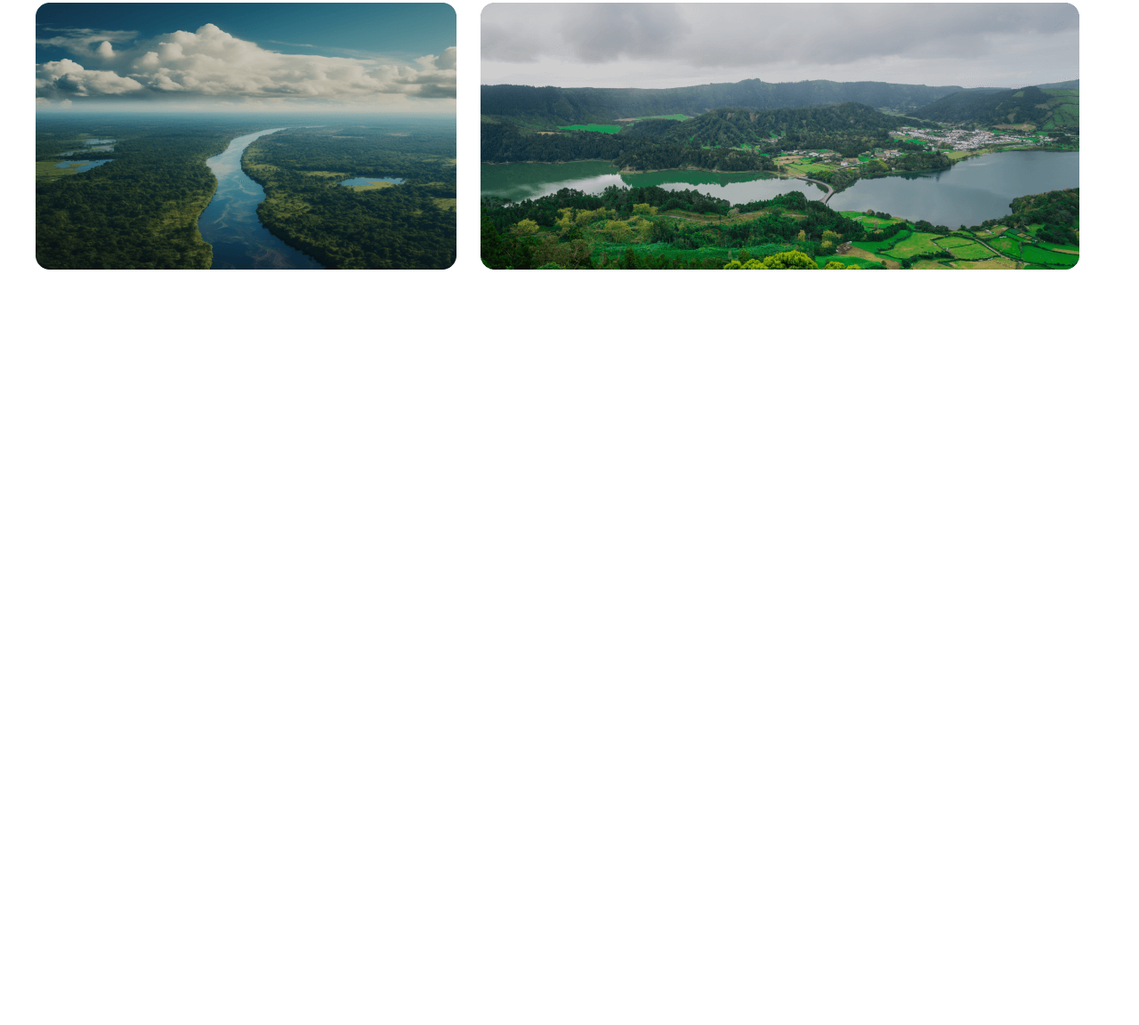
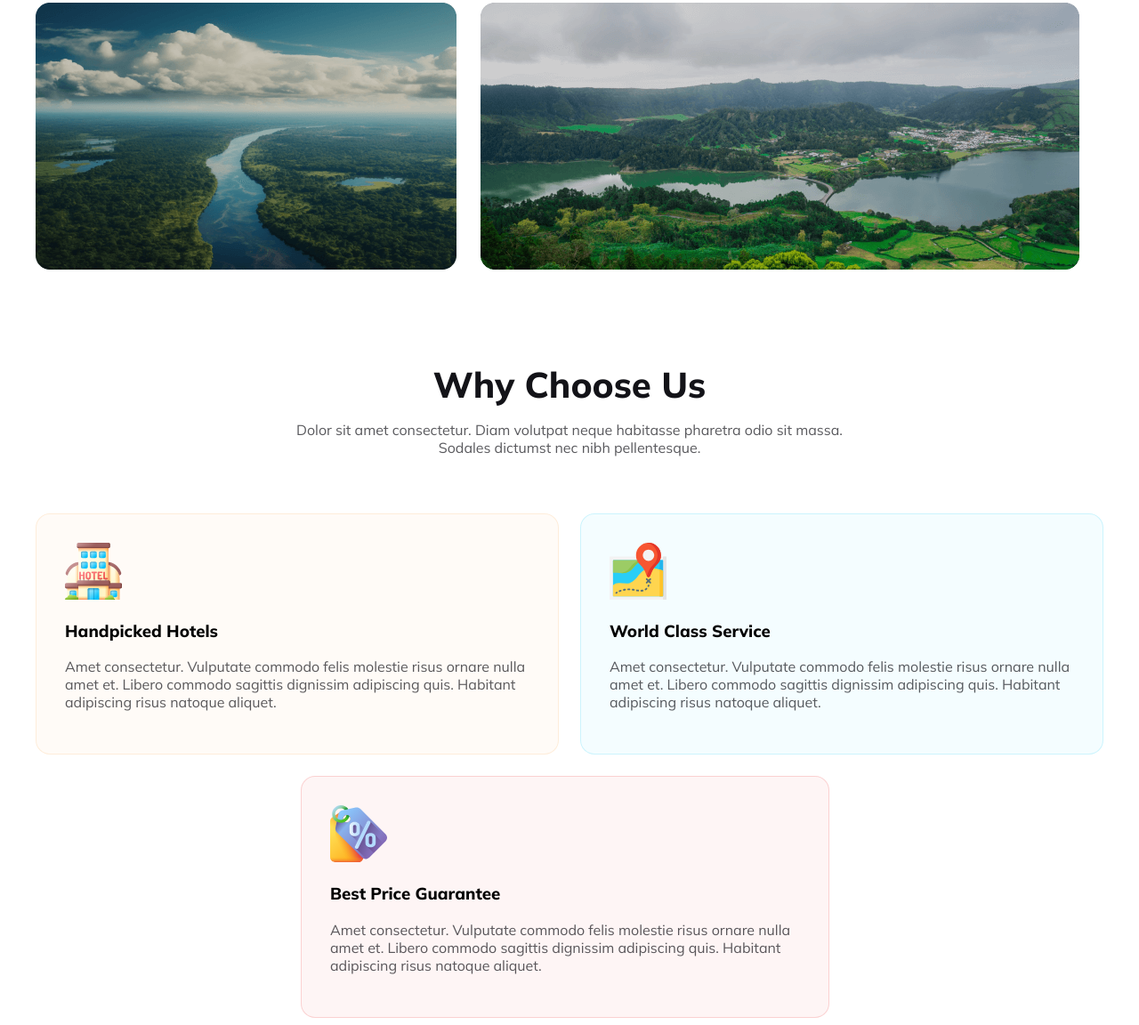
Before and after one commit to MahfizaYasmin/Assignment-2, a plain HTML site: page index.html in a window 1280 px wide. Shown: the part 2156-3308 px from the top of the page at 89% size. Before the commit the page ends 2471 px from the top, so only its background shows below. Drawn offline with Linux system fonts and the light colour scheme.

Commit message:
added cards section

```diff
--- a/index.html
+++ b/index.html
@@ -82,19 +82,29 @@
             </div>
         </section>
         <!-- choose card section -->
-        <!-- <section class="choose-cards-section container">
+        <section class="choose-cards-section container">
             <div class="choose-cards-detail">
                 <h3 class="section-title">Why Choose Us</h3>
-                <p class="description">Dolor sit amet consectetur. Diam volutpat neque habitasse pharetra odio sit massa. Sodales dictumst nec nibh pellentesque.</p>
+                <p class="description">Dolor sit amet consectetur. Diam volutpat neque habitasse pharetra odio sit massa. <br> Sodales dictumst nec nibh pellentesque.</p>
             </div>
             <div class="cards-container">
-                <div class="hotels-card">
-                    <img src="">
+                <div class="hotels-card card">
+                    <img src="Images/icon/hotel 1.svg">
+                    <h3 class="card-title">Handpicked Hotels</h3>
+                    <p class="description">Amet consectetur. Vulputate commodo felis molestie risus  ornare nulla amet et. Libero commodo sagittis dignissim adipiscing quis. Habitant adipiscing risus natoque aliquet. </p>
                 </div>
-                <div></div>
-                <div></div>
+                <div class="service-card card">
+                    <img src="Images/icon/map 1.svg">
+                    <h3 class="card-title">World Class Service</h3>
+                    <p class="description">Amet consectetur. Vulputate commodo felis molestie risus  ornare nulla amet et. Libero commodo sagittis dignissim adipiscing quis. Habitant adipiscing risus natoque aliquet. </p>
+                </div>
             </div>
-        </section> -->
+                <div class="guarantee-card card">
+                    <img src="Images/icon/price-tag 1.svg">
+                    <h3 class="card-title">Best Price Guarantee</h3>
+                    <p class="description">Amet consectetur. Vulputate commodo felis molestie risus  ornare nulla amet et. Libero commodo sagittis dignissim adipiscing quis. Habitant adipiscing risus natoque aliquet. </p>
+                </div>
+        </section>
     </main>
 </body>
 </html>
--- a/styles/travel.css
+++ b/styles/travel.css
@@ -154,6 +154,39 @@ nav .fa-bars{
 .destination-img-container img{
     padding-right: 23px;
 }
+/* choose card section */
+.choose-cards-section {
+    margin-top: 100px;
+}
+.choose-cards-detail{
+    text-align: center;
+}
+.cards-container{
+    display: grid;
+    grid-template-columns: repeat(2, 1fr);
+    gap: 24px;
+}
+.card{
+    margin-top: 48px;
+    border-radius: 16px;
+    padding: 32px;
+}
+.hotels-card{
+    border: 1px solid rgba(251, 181, 99, 0.20);
+    background: rgba(251, 181, 99, 0.05);
+}
+.service-card {
+    border: 1px solid rgba(41, 206, 246, 0.20);
+    background: rgba(41, 206, 246, 0.05);
+}
+.guarantee-card{
+    margin-left: 298px;
+    align-items: center;
+    width: 44%;
+    border: 1px solid rgba(233, 68, 68, 0.20);
+    background: rgba(233, 68, 68, 0.05);
+    margin-top: 24px;
+}
 
 
 
@@ -211,4 +244,16 @@ nav .fa-bars{
         margin-bottom: 16px;
         padding-right: 0px;
     }
+    .cards-container{
+        grid-template-columns: 1fr;
+        gap: 0px;
+    }
+    .card{
+        margin-top: 16px;
+    }
+    .guarantee-card{
+        margin-left: 0px;
+        width: 80%;
+        margin-top: 16px;
+    }
 }
```
